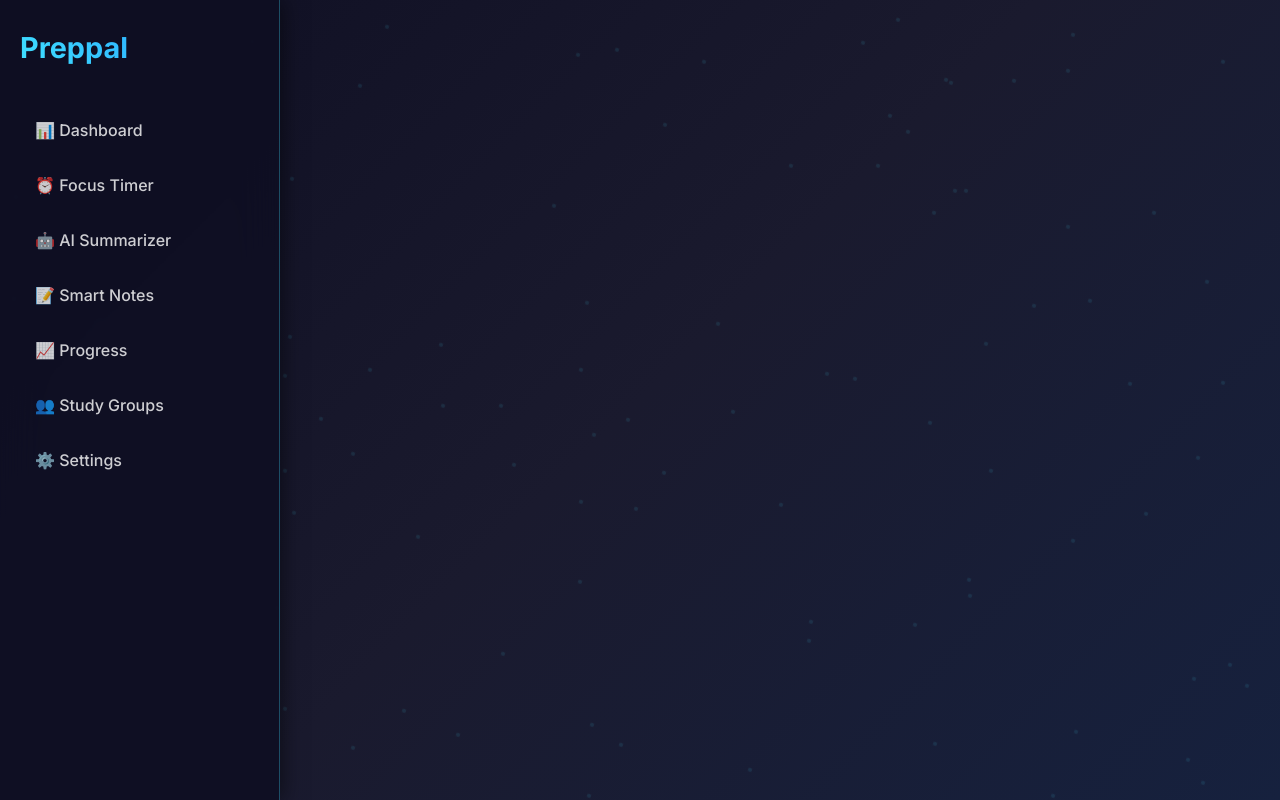
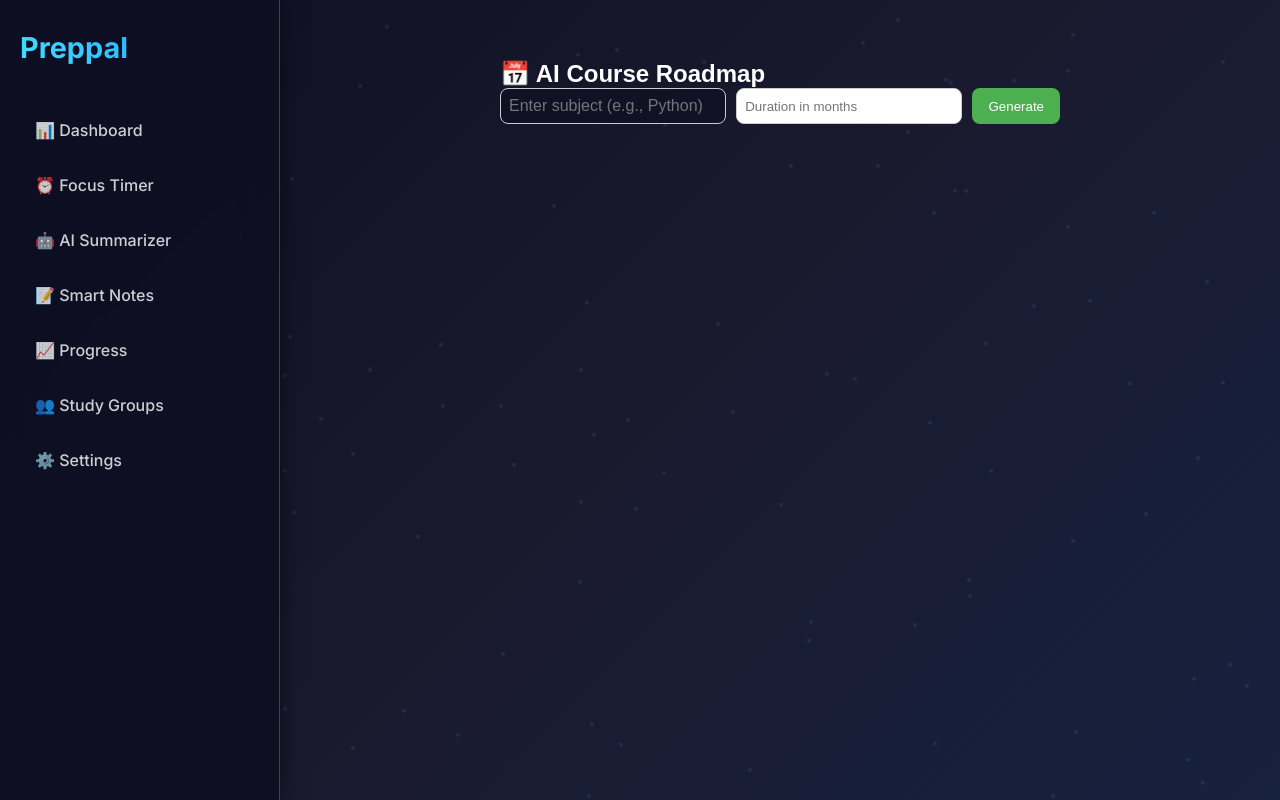
Before and after one commit to KickbyteTech/EdTech-App, a React (Vite) app in the folder edtech-ai-app/: page /roadmap in a window 1280 px wide. Built offline with nearby package versions, Linux system fonts and the light colour scheme.

Commit message:
welcome back Buddy

```diff
--- a/edtech-ai-app/src/App.jsx
+++ b/edtech-ai-app/src/App.jsx
@@ -10,6 +10,7 @@ import Summarizer from './pages/Summarizer';
 import Flashcards from './pages/flashcards/flashcards';
 import Settings from './pages/Settings';
 import Notes from './pages/notes';
+import Roadmap from './pages/ai-coursemaker/roadmap';
 
 function App() {
   return (
@@ -26,6 +27,7 @@ function App() {
             <Route path="/summarizer" element={<Summarizer />} />
             <Route path="/settings" element={<Settings />} />
             <Route path="/notes" element={<Notes />} />
+            <Route path="/roadmap" element={<Roadmap />} />
           </Routes>
         </main>
       </div>
--- /dev/null
+++ b/edtech-ai-app/src/pages/ai-coursemaker/roadmap.jsx
@@ -0,0 +1,116 @@
+import React, { useState } from "react";
+
+export default function Roadmap() {
+  const [subject, setSubject] = useState("");
+  const [duration, setDuration] = useState("");
+  const [roadmap, setRoadmap] = useState([]);
+
+  const generateRoadmap = () => {
+    if (!subject || !duration) return alert("Please fill in both fields");
+
+    const totalDays = parseInt(duration) * 30; // rough days
+    const tasks = [];
+
+    for (let i = 1; i <= totalDays; i++) {
+      tasks.push({
+        day: i,
+        task: `Study ${subject} - Day ${i}`,
+        completed: false,
+      });
+    }
+
+    setRoadmap(tasks);
+  };
+
+  const toggleComplete = (day) => {
+    setRoadmap((prev) =>
+      prev.map((task) =>
+        task.day === day ? { ...task, completed: !task.completed } : task
+      )
+    );
+  };
+
+  return (
+    <div style={styles.container}>
+      <h2>📅 AI Course Roadmap</h2>
+
+      <div style={styles.inputContainer}>
+        <input
+          style={styles.input}
+          type="text"
+          placeholder="Enter subject (e.g., Python)"
+          value={subject}
+          onChange={(e) => setSubject(e.target.value)}
+        />
+        <input
+          style={styles.input}
+          type="number"
+          placeholder="Duration in months"
+          value={duration}
+          onChange={(e) => setDuration(e.target.value)}
+        />
+        <button style={styles.button} onClick={generateRoadmap}>
+          Generate
+        </button>
+      </div>
+
+      {roadmap.length > 0 && (
+        <div style={styles.roadmapList}>
+          {roadmap.map((task) => (
+            <div
+              key={task.day}
+              style={{
+                ...styles.task,
+                textDecoration: task.completed ? "line-through" : "none",
+                background: task.completed ? "#d4edda" : "#fff",
+              }}
+              onClick={() => toggleComplete(task.day)}
+            >
+              {task.task}
+            </div>
+          ))}
+        </div>
+      )}
+    </div>
+  );
+}
+
+const styles = {
+  container: {
+    padding: "20px",
+    fontFamily: "sans-serif",
+    maxWidth: "600px",
+    margin: "auto",
+  },
+  inputContainer: {
+    display: "flex",
+    gap: "10px",
+    marginBottom: "20px",
+    flexWrap: "wrap",
+  },
+  input: {
+    padding: "8px",
+    borderRadius: "8px",
+    border: "1px solid #ccc",
+    flex: "1",
+  },
+  button: {
+    padding: "8px 16px",
+    background: "#4CAF50",
+    color: "#fff",
+    border: "none",
+    borderRadius: "8px",
+    cursor: "pointer",
+  },
+  roadmapList: {
+    display: "grid",
+    gap: "8px",
+  },
+  task: {
+    padding: "10px",
+    borderRadius: "6px",
+    border: "1px solid #ccc",
+    cursor: "pointer",
+    transition: "0.2s",
+  },
+};
--- a/edtech-ai-app/src/pages/dashboard/dashboard.jsx
+++ b/edtech-ai-app/src/pages/dashboard/dashboard.jsx
@@ -12,7 +12,7 @@ const Dashboard = () => {
   return (
     <div className="feature-section" id="dashboardSection">
       <div className="welcome-section">
-        <h1>Welcome back, Karan! 🎓</h1>
+        <h1>Welcome back, Buddy 🎓</h1>
         <p>Ready to crush your studies today? Let's make it happen!</p>
       </div>
       <div className="quick-stats">
```
